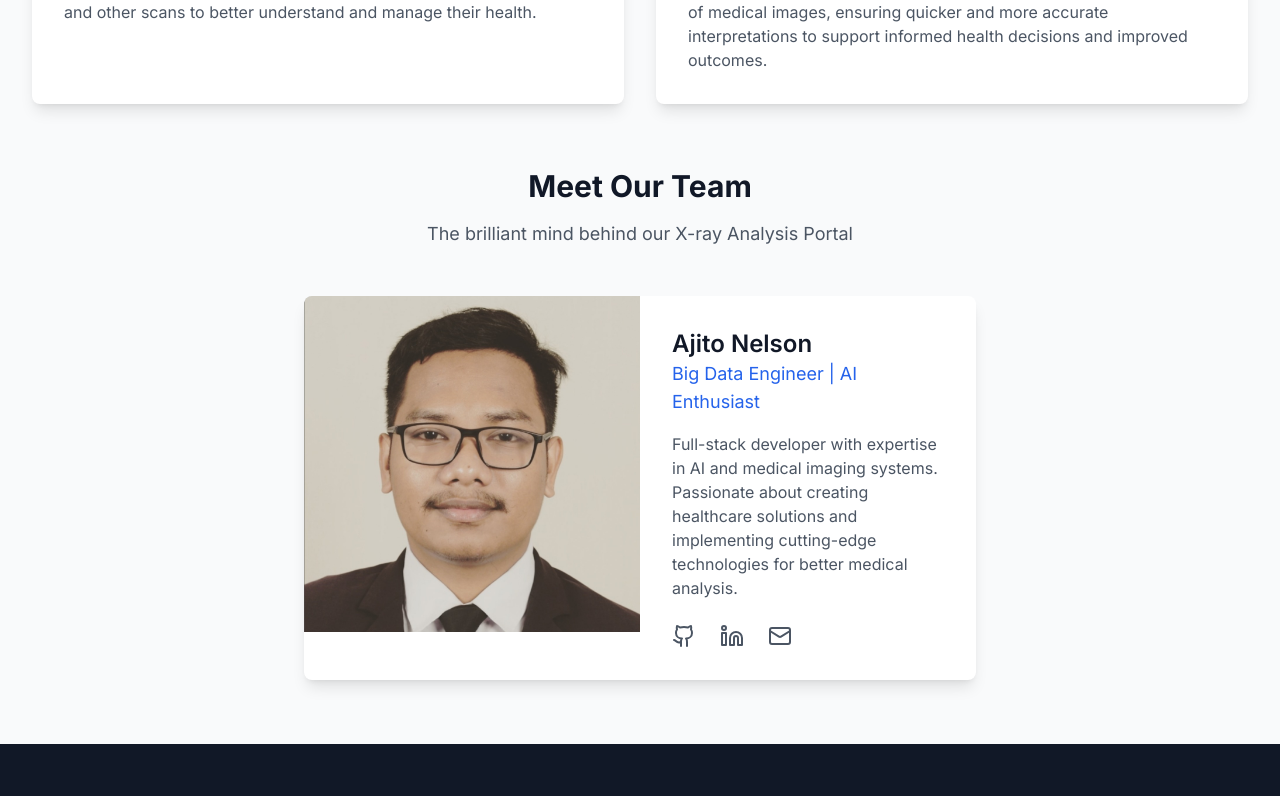
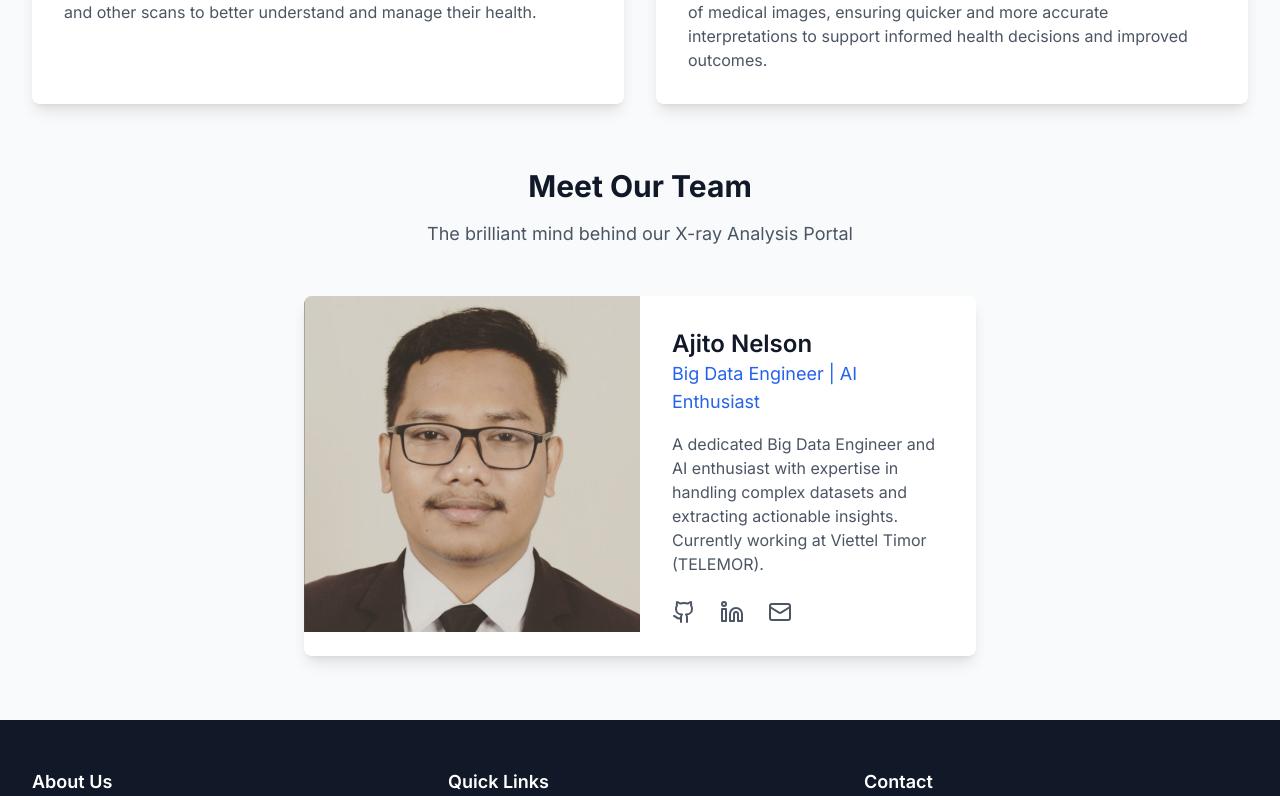
Before and after one commit to ajitonelsonn/personal-x-ray, a Next.js app: page /about in a window 1280 px wide. Shown: the part 461-1257 px from the top of the page. Built offline with nearby package versions, Linux system fonts and the light colour scheme.

Commit message:
update about

```diff
--- a/app/about/page.tsx
+++ b/app/about/page.tsx
@@ -19,7 +19,7 @@ const developer: DeveloperProfile = {
   name: "Ajito Nelson",
   role: "Big Data Engineer | AI Enthusiast",
   image: "/images/ajito.jpg", // Update path to start from public directory
-  bio: "Full-stack developer with expertise in AI and medical imaging systems. Passionate about creating healthcare solutions and implementing cutting-edge technologies for better medical analysis.",
+  bio: "A dedicated Big Data Engineer and AI enthusiast with expertise in handling complex datasets and extracting actionable insights. Currently working at Viettel Timor (TELEMOR).",
   github: "https://github.com/ajitonelsonn",
   linkedin: "https://linkedin.com/in/ajitonelson",
   email: "ajitonelson@example.com",
```
